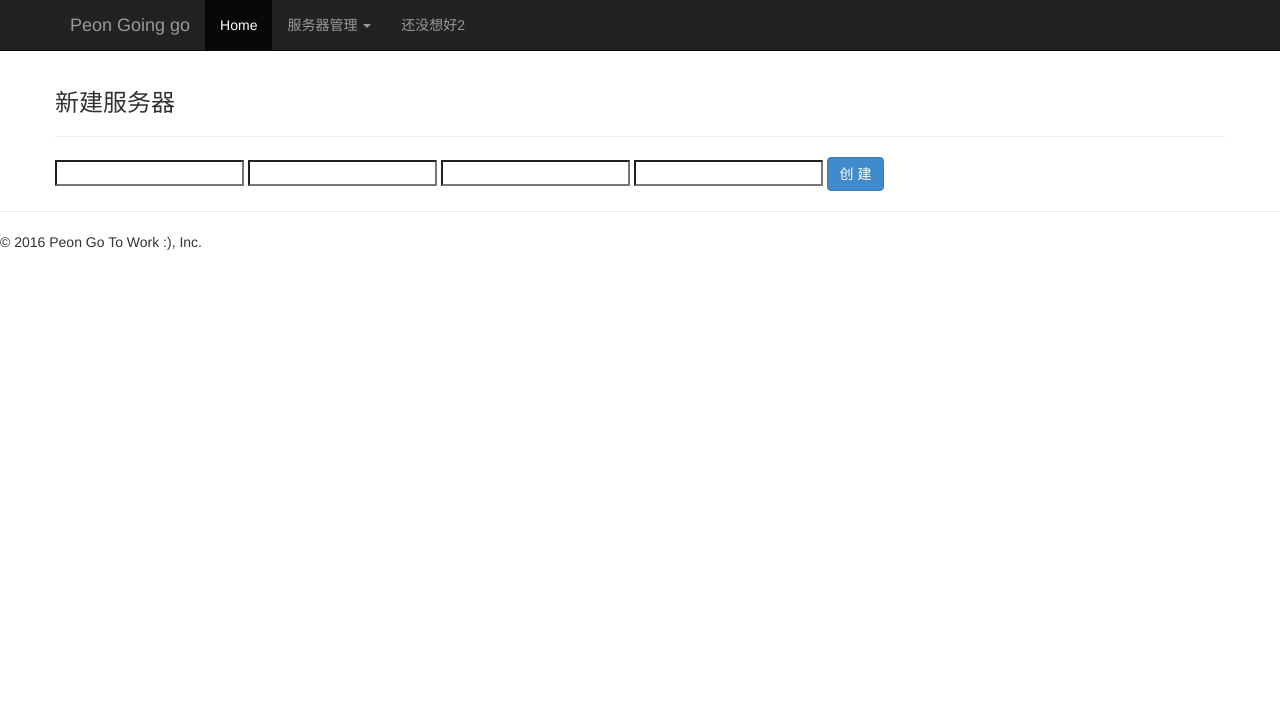
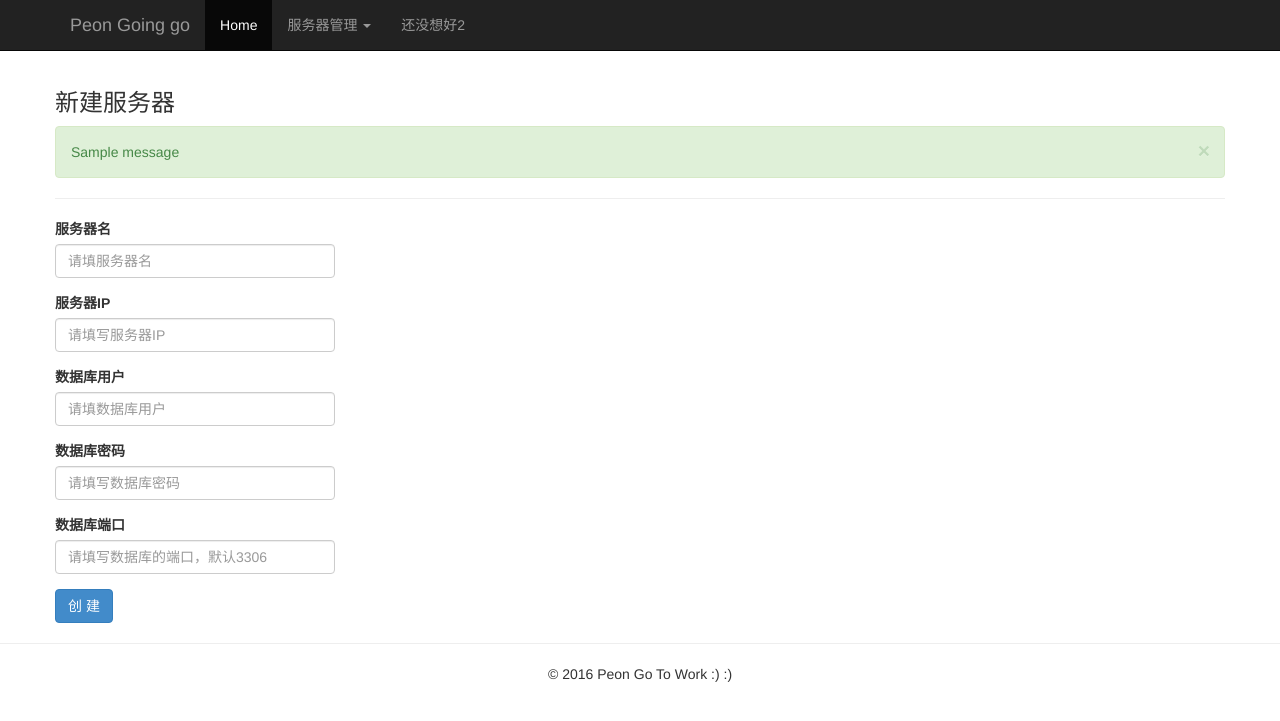
Before and after one commit to xXiaobei/Peon, a Flask app: page /serverAdd in a window 1280 px wide. Shown: the top 721 px of the page. Run offline with Flask 2, Linux system fonts and the light colour scheme; tables that the repository leaves empty hold one stand-in row (values such as "Sample post"); one stand-in notice (Sample message) is shown; parts of the project's set-up code (start-up, migrations or seed data) failed here and were passed over; some libraries are stand-ins or nearby versions.

Commit message:
2019/4/11 1: use extends flask-wtf to show form 2: use macro to show from on template 3: learn how to extends other attributes on flask-wtf 4: form password field to use hash 5: use macro to show flash message on template

```diff
--- a/app.py
+++ b/app.py
@@ -1,7 +1,7 @@
 # encoding:utf-8
 #  主程序入口文件
 
-from utils.functions import create_app
+from utils.init_app import create_app
 
 #  创建工程
 app = create_app()
--- a/manager.py
+++ b/manager.py
@@ -3,7 +3,8 @@
 
 from flask_script import Manager
 from flask_migrate import Migrate, MigrateCommand
-from utils.functions import create_app, db
+from utils.init_app import create_app
+from utils.functions import db
 
 app = create_app()
 migrate = Migrate(app, db)  # 数据库迁移工具ma
--- a/models.py
+++ b/models.py
@@ -9,6 +9,7 @@ class Server(db.Model):
     __tablename__ = 'servers'
     id = db.Column(db.Integer, nullable=False, primary_key=True, autoincrement=True)
     server_name = db.Column(db.VARCHAR(length=255), nullable=False)
+    server_ip = db.Column(db.VARCHAR(length=255))
     database_user = db.Column(db.VARCHAR(length=100), nullable=False)
     database_pwd = db.Column(db.VARCHAR(length=100), nullable=False)
     database_port = db.Column(db.Integer, default=3306)
--- a/templates/common/footer.html
+++ b/templates/common/footer.html
@@ -1,5 +1,5 @@
 <hr>
 
 <footer>
-    <p>&copy; 2016 Peon Go To Work :), Inc.</p>
+    <p class="text-center">&copy; 2016 Peon Go To Work :) :) </p>
 </footer>
--- a/templates/from_servers.html
+++ b/templates/from_servers.html
@@ -1,16 +1,19 @@
 {% extends 'common/base.html' %}
+{% from 'includes/_macro.html' import form_server_field as serverField, flash_tips %}
 
 {% block content %}
 
     <h3>新建服务器</h3>
+    {{ flash_tips() }}
     <hr>
 
-    <form class="form-horizontal" role="form" method="post" action="/serverAdd">
+    <form role="form" method="post" action="/serverAdd">
         {{ form.hidden_tag() }}
-        {{ form.server_name }}
-        {{ form.database_user }}
-        {{ form.database_pwd }}
-        {{ form.database_port }}
+        {% for ele in form %}
+            {% if  ele.name != "csrf_token" %}
+                {{ serverField(ele, class="form-control") }}
+            {% endif %}
+        {% endfor %}
         <button class="btn btn-primary" type="submit">创 建</button>
         </div>
     </form>
--- /dev/null
+++ b/templates/includes/_macro.html
@@ -0,0 +1,30 @@
+{#服务器表单宏#}
+{#**kwargs 可变长参数，内容为一个key=value 字典#}
+{% macro form_server_field(field) %}
+    <div class="form-group ">
+        {{ field.label }}
+        {{ field(**kwargs) }}
+        {% if field.errors %}
+            {% for error in field.errors %}
+                <small class="error">{{ error }}</small>
+            {% endfor %}
+        {% endif %}
+    </div>
+{% endmacro %}
+
+{#提示消息宏#}
+{% macro flash_tips() %}
+    {% with messages = get_flashed_messages(with_categories = True) %}
+        {% if messages %}
+            {% for category,message in messages %}
+                <div class="alert alert-{{ category }} alert-dismissable">
+                    <button type="button" class="close" data-dismiss="alert"
+                            aria-hidden="true">
+                        &times;
+                    </button>
+                    {{ message }}
+                </div>
+            {% endfor %}
+        {% endif %}
+    {% endwith %}
+{% endmacro %}
--- a/utils/forms.py
+++ b/utils/forms.py
@@ -9,7 +9,14 @@ from wtforms.validators import input_required, length
 
 
 class ServerForm(FlaskForm):
-    server_name = fields.StringField('server_name', validators=[input_required(), length(max=20)])
-    database_user = fields.StringField('database_user', validators=[input_required()])
-    database_pwd = fields.PasswordField('database_pwd', validators=[input_required()])
-    database_port = fields.StringField('database_port', validators=[input_required()])
+    # render_kw 为控件的附属属性 为 字典 类型
+    server_name = fields.StringField(u'服务器名', validators=[input_required(u"请填写服务器名称"), length(max=20)],
+                                     render_kw={"placeholder": u"请填服务器名"})
+    server_ip = fields.StringField(u'服务器IP', validators=[input_required(u"服务器IP不能为空")],
+                                   render_kw={"placeholder": u"请填写服务器IP"})
+    database_user = fields.StringField(u'数据库用户', validators=[input_required(u"请填写该服务器数据库的用户")],
+                                       render_kw={"placeholder": u"请填数据库用户"})
+    database_pwd = fields.PasswordField(u'数据库密码', validators=[input_required(u"请填写该服务器数据库的密码")],
+                                        render_kw={"placeholder": u"请填写数据库密码"})
+    database_port = fields.StringField(u'数据库端口', validators=[input_required(u"请填写该服务器数据库的用户")],
+                                       render_kw={"placeholder": u"请填写数据库的端口，默认3306"})
--- a/views.py
+++ b/views.py
@@ -1,11 +1,15 @@
 # encoding:utf-8
 
-from flask import Blueprint
+from flask import Blueprint, request, flash
 from flask import render_template
+from werkzeug.security import generate_password_hash, check_password_hash
 from utils.forms import ServerForm
+from utils.functions import db
+from models import Server, Domain
+
+session = db.Session()
 
 home_blue = Blueprint('home_blue', __name__)
-
 
 @home_blue.route('/')
 @home_blue.route('/index')
@@ -22,6 +26,25 @@ def servers():
 def server_add():
     server_form = ServerForm()
 
+    if request.method == 'POST' and server_form.validate():
+        server = Server()
+
+        server.server_ip = server_form.server_ip.data
+        server.server_name = server_form.server_name.data
+        server.database_port = server_form.database_port.data
+        server.database_user = server_form.database_user.data
+
+        # 密码hash加密
+        server.database_pwd = generate_password_hash(server_form.database_pwd.data,
+                                                     method='pbkdf2:sha1',
+                                                     salt_length=8)
+        # 添加对象到当前会话中
+        session.add(server)
+        # 提交当前会话中的对象
+        session.commit()
+
+        flash(u'服务器 %s 创建成功！' % server_form.server_name.data, category='success')
+
     return render_template(
         'from_servers.html',
         slidebar=False,
```
Also changed, not shown: utils/functions.py (+2 -30 lines), utils/init_app.py (added, +32 -0 lines), peon.db.
